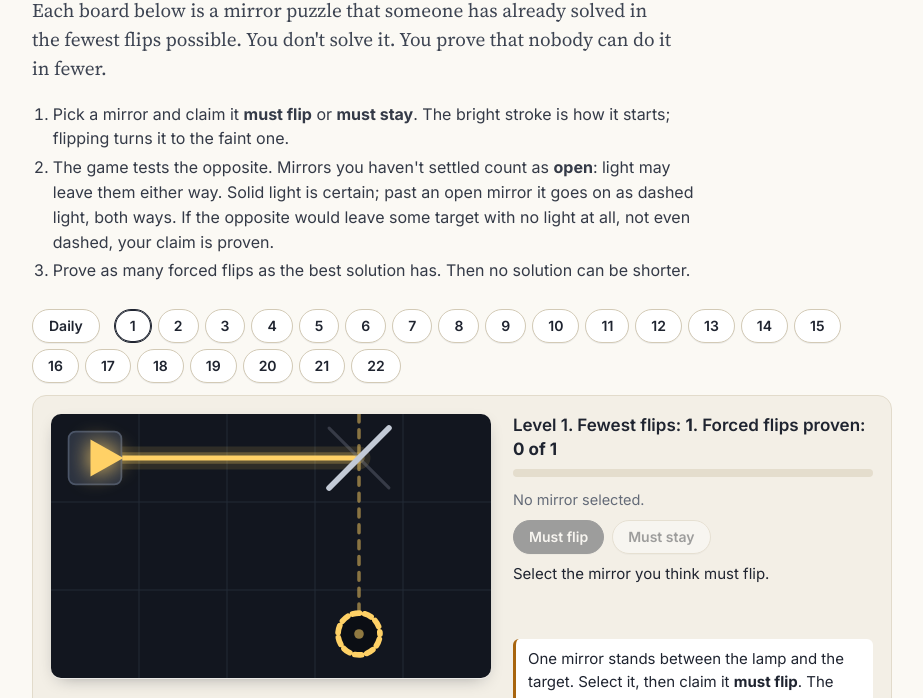
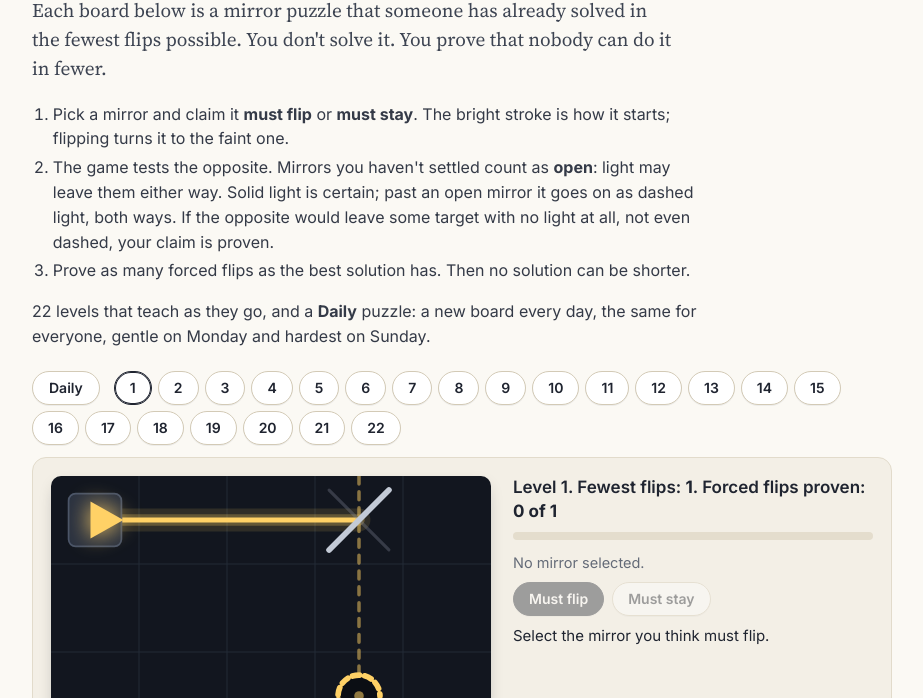
Before and after one commit to machinewright/no-fewer, a plain HTML site: page index.html in a window 1280 px wide. Shown: the part 97-795 px from the top of the page, without its empty margins (178-1101 px from the left). Drawn offline with Linux system fonts and the light colour scheme.

Commit message:
Mention the daily puzzle on the page and in the README
Co-Authored-By: Claude Opus 5.5 <noreply@anthropic.com>

```diff
--- a/index.html
+++ b/index.html
@@ -30,6 +30,8 @@
       Solid light is certain; past an open mirror it goes on as dashed light, both ways. If the opposite would leave some target with no light at all, not even dashed, your claim is proven.</li>
     <li>Prove as many forced flips as the best solution has. Then no solution can be shorter.</li>
   </ol>
+  <p class="levels-note">22 levels that teach as they go, and a <b>Daily</b> puzzle: a new board every day, the same for
+    everyone, gentle on Monday and hardest on Sunday.</p>
 </section>
 
 <section class="game" aria-label="Puzzle">
--- a/style.css
+++ b/style.css
@@ -63,3 +63,4 @@ footer { margin-top: 3em; color: var(--muted); font-size: 14.5px; border-top: 1p
 @media (hover: none) { kbd { display: none; } }
 .msg:empty { min-height: 0; margin: 0; }
 .levels button.daily { padding-left: 16px; padding-right: 16px; margin-right: 8px; }
+.levels-note { color: #343a47; margin: -0.6em 0 1.4em; max-width: 680px; }
```
Also changed, not shown: 1 other file.
